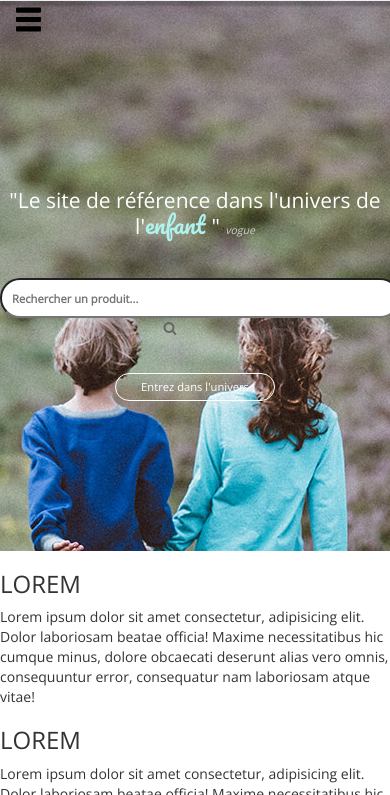
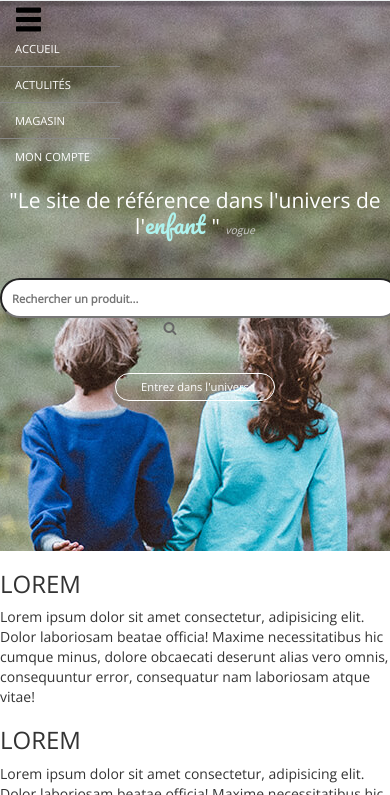
Before and after one commit to kolyyb/smallable, a plain HTML site: page index.html in a window 390 px wide. Both pictures are taken after a click on the button 28 px from the left and 68 px from the top of the page. Shown: the part 49-844 px from the top of the page. Drawn offline with nearby package versions, Linux system fonts and the light colour scheme.

Commit message:
fix menu mobile

```diff
--- a/app.js
+++ b/app.js
@@ -30,7 +30,6 @@ var hamb_menu = document.getElementById('hamb-menu');
 var nav_content = document.getElementById('menu-deploy');
 
 hamb_menu.addEventListener('click', function() {
+    nav_content.classList.toggle('nav-content');
     nav_content.classList.toggle('show-menu');
-    console.log('Texte affiché : fonction opé.');
-    console.log(nav_content.classList);
-})
+});
--- a/assets/style.css
+++ b/assets/style.css
@@ -48,7 +48,12 @@ a {
 
 .show-menu {
     display: block;
+    position: initial;
+    width: 120px;
+    margin-top: 90px;
+    text-align: left;
 }
+
 #hamb-menu {
     display: none;
     position: absolute;
```
